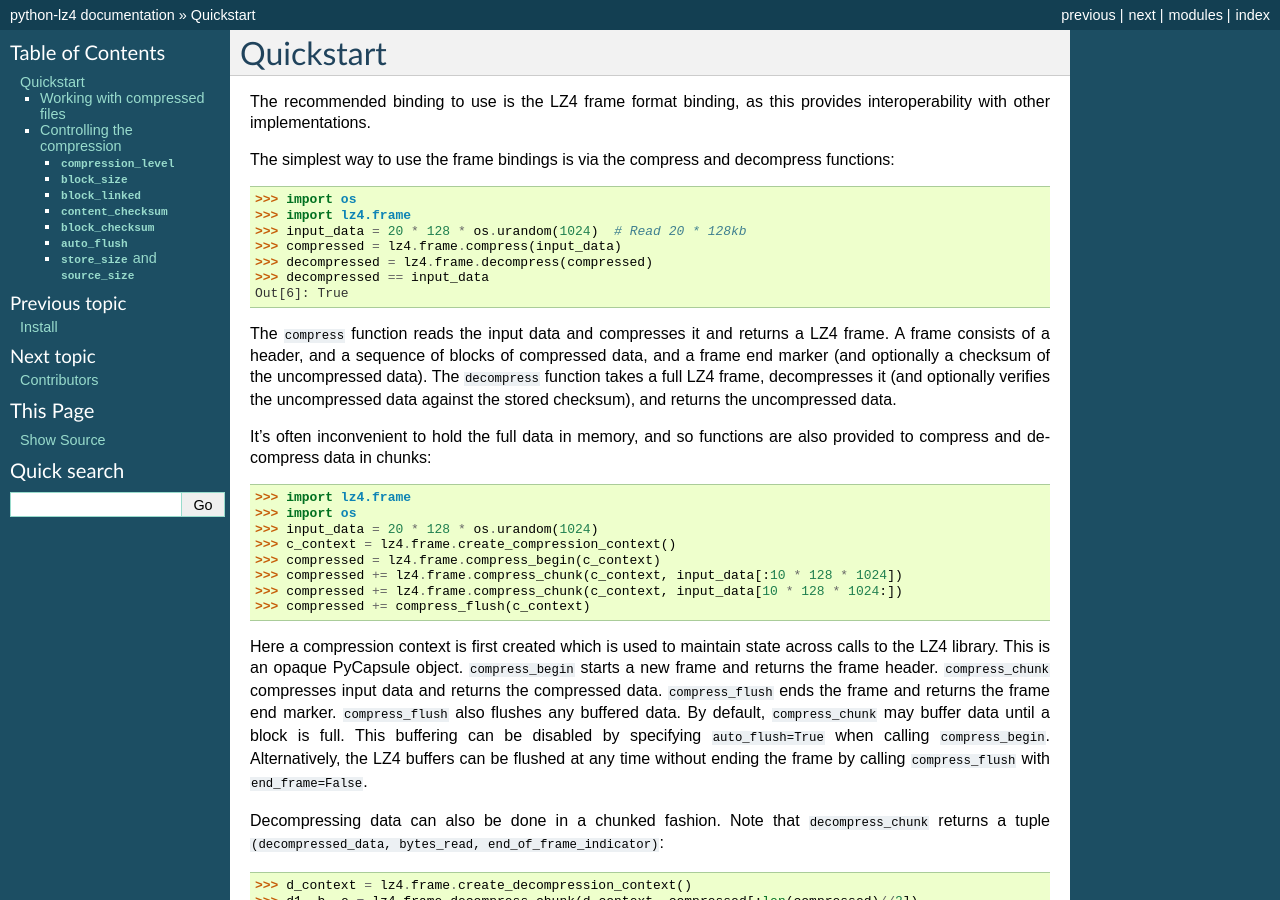
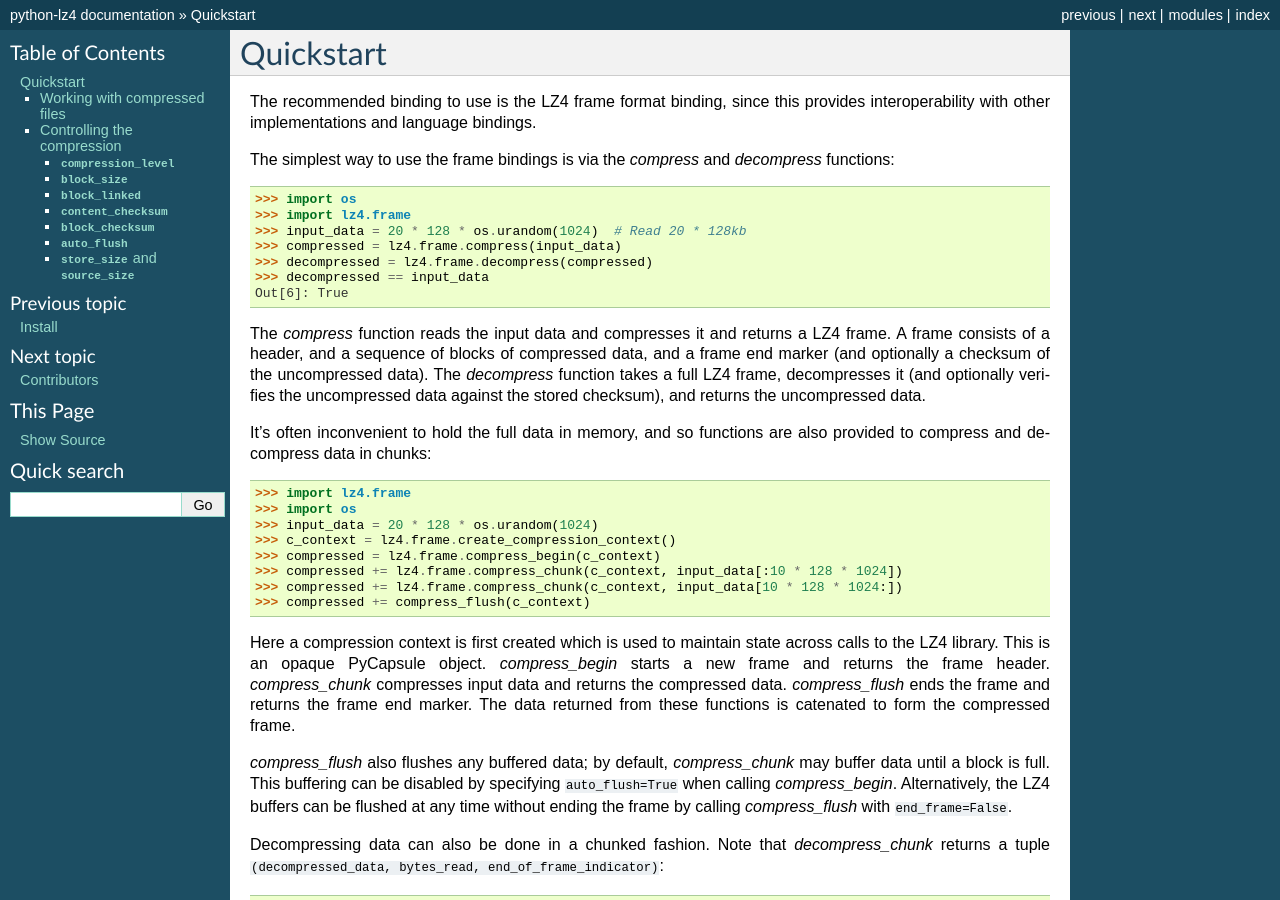
Before and after one commit to python-lz4/python-lz4, a Sphinx documentation site: the page built from docs/quickstart.rst, in a window 1280 px wide and 900 px high. Built offline with Sphinx 7.4.7, drawn with Linux system fonts in a browser that asks for light colours; pages that are not in the unit, such as notebooks, are missing from menus; the version number could not be read and is left out; some of the changed text lies outside the part shown.

Commit message:
Fix some markup in quickstart.rst

```diff
--- a/docs/quickstart.rst
+++ b/docs/quickstart.rst
@@ -1,11 +1,11 @@
 Quickstart
 ==========
 
-The recommended binding to use is the LZ4 frame format binding, as this provides
-interoperability with other implementations.
+The recommended binding to use is the LZ4 frame format binding, since this provides
+interoperability with other implementations and language bindings.
 
-The simplest way to use the frame bindings is via the compress and decompress
-functions::
+The simplest way to use the frame bindings is via the `compress` and
+`decompress` functions::
 
   >>> import os
   >>> import lz4.frame
@@ -15,10 +15,10 @@ functions::
   >>> decompressed == input_data
   Out[6]: True
 
-The ``compress`` function reads the input data and compresses it and returns a
+The `compress` function reads the input data and compresses it and returns a
 LZ4 frame. A frame consists of a header, and a sequence of blocks of compressed
 data, and a frame end marker (and optionally a checksum of the uncompressed
-data). The ``decompress`` function takes a full LZ4 frame, decompresses it (and
+data). The `decompress` function takes a full LZ4 frame, decompresses it (and
 optionally verifies the uncompressed data against the stored checksum), and
 returns the uncompressed data.
 
@@ -36,16 +36,18 @@ also provided to compress and decompress data in chunks::
 
 Here a compression context is first created which is used to maintain state
 across calls to the LZ4 library. This is an opaque PyCapsule object.
-``compress_begin`` starts a new frame and returns the frame header.
-``compress_chunk`` compresses input data and returns the compressed data.
-``compress_flush`` ends the frame and returns the frame end marker.
-``compress_flush`` also flushes any buffered data. By default,
-``compress_chunk`` may buffer data until a block is full. This buffering can be
-disabled by specifying ``auto_flush=True`` when calling ``compress_begin``.
+`compress_begin` starts a new frame and returns the frame header.
+`compress_chunk` compresses input data and returns the compressed data.
+`compress_flush` ends the frame and returns the frame end marker. The data
+returned from these functions is catenated to form the compressed frame.
+
+`compress_flush` also flushes any buffered data; by default,
+`compress_chunk` may buffer data until a block is full. This buffering can be
+disabled by specifying ``auto_flush=True`` when calling `compress_begin`.
 Alternatively, the LZ4 buffers can be flushed at any time without ending the
-frame by calling ``compress_flush`` with ``end_frame=False``.
+frame by calling `compress_flush` with ``end_frame=False``.
 
-Decompressing data can also be done in a chunked fashion. Note that ``decompress_chunk``
+Decompressing data can also be done in a chunked fashion. Note that `decompress_chunk`
 returns a tuple ``(decompressed_data, bytes_read, end_of_frame_indicator)``::
 
   >>> d_context = lz4.frame.create_decompression_context()
@@ -55,8 +57,8 @@ returns a tuple ``(decompressed_data, bytes_read, end_of_frame_indicator)``::
   Out[12]: True
 
 Rather than managing compression and decompression context objects manually, it
-is more convenient to use the ``LZ4FrameCompressor`` and
-``LZ4FrameDecompressor`` classes which provide context manager functionality::
+is more convenient to use the `LZ4FrameCompressor` and
+`LZ4FrameDecompressor` classes which provide context manager functionality::
 
   >>> import lz4.frame
   >>> import os
@@ -78,7 +80,7 @@ Working with compressed files
 The frame bindings provide capability for working with files containing LZ4
 frame compressed data. This functionality is intended to be a drop in
 replacement for that offered in the Python standard library for bz2, gzip and
-LZMA compressed files. The ``lz4.frame.open()`` function is the most convenient
+LZMA compressed files. The `lz4.frame.open()` function is the most convenient
 way to work with compressed data files::
 
   >>> import lz4.frame
@@ -91,7 +93,7 @@ way to work with compressed data files::
   >>> output_data == input_data
   True
 
-The library also provides the class ``lz4.frame.LZ4FrameFile`` for working with
+The library also provides the class `lz4.frame.LZ4FrameFile` for working with
 compressed files.
 
 
@@ -111,29 +113,29 @@ below 0 will enable "fast acceleration", proportional to the value. Values above
 16 will be treated as 16. The following module constants are provided as a
 convenience:
 
-- ``lz4.frame.COMPRESSIONLEVEL_MIN``: Minimum compression (0, default)
-- ``lz4.frame.COMPRESSIONLEVEL_MINHC``: Minimum high-compression mode (3)
-- ``lz4.frame.COMPRESSIONLEVEL_MAX``: Maximum compression (16)
+- `lz4.frame.COMPRESSIONLEVEL_MIN`: Minimum compression (0, default)
+- `lz4.frame.COMPRESSIONLEVEL_MINHC`: Minimum high-compression mode (3)
+- `lz4.frame.COMPRESSIONLEVEL_MAX`: Maximum compression (16)
 
-Availability: ``lz4.frame.LZ4FrameCompressor()``, ``lz4.frame.compress()``,
-``lz4.frame.compress_begin()``
+Availability: `lz4.frame.LZ4FrameCompressor()`, `lz4.frame.compress()`,
+`lz4.frame.compress_begin()`
 
 
 ``block_size``
 ~~~~~~~~~~~~~~
 This specifies the maximum blocksize to use for the blocks in a frame. Options:
 
-- ``lz4.frame.BLOCKSIZE_DEFAULT`` or 0: the lz4 library default
-- ``lz4.frame.BLOCKSIZE_MAX64KB`` or 4: 64 kB
-- ``lz4.frame.BLOCKSIZE_MAX256KB`` or 5: 256 kB
-- ``lz4.frame.BLOCKSIZE_MAX1MB`` or 6: 1 MB
-- ``lz4.frame.BLOCKSIZE_MAX4MB`` or 7: 4 MB
+- `lz4.frame.BLOCKSIZE_DEFAULT` or 0: the lz4 library default
+- `lz4.frame.BLOCKSIZE_MAX64KB` or 4: 64 kB
+- `lz4.frame.BLOCKSIZE_MAX256KB` or 5: 256 kB
+- `lz4.frame.BLOCKSIZE_MAX1MB` or 6: 1 MB
+- `lz4.frame.BLOCKSIZE_MAX4MB` or 7: 4 MB
 
-If unspecified, will default to ``lz4.frame.BLOCKSIZE_DEFAULT`` which is
-currently equal to ``lz4.frame.BLOCKSIZE_MAX64KB``
+If unspecified, will default to `lz4.frame.BLOCKSIZE_DEFAULT` which is
+currently equal to `lz4.frame.BLOCKSIZE_MAX64KB`
 
-Availability: ``lz4.frame.LZ4FrameCompressor()``, ``lz4.frame.compress()``,
-   ``lz4.frame.compress_begin()``
+Availability: `lz4.frame.LZ4FrameCompressor()`, `lz4.frame.compress()`,
+   `lz4.frame.compress_begin()`
 
 
 ``block_linked``
@@ -143,8 +145,8 @@ This specifies whether to use block-linked compression. If ``True``, the
 compression ratio is improved, particularly for small block sizes. Default is
 ``True``.
 
-Availability: ``lz4.frame.LZ4FrameCompressor()``, ``lz4.frame.compress()``,
-``lz4.frame.compress_begin()``
+Availability: `lz4.frame.LZ4FrameCompressor()`, `lz4.frame.compress()`,
+`lz4.frame.compress_begin()`
 
 
 ``content_checksum``
@@ -154,8 +156,8 @@ This specifies whether to enable checksumming of the uncompressed content. If
 ``True``, a checksum is stored at the end of the frame, and checked during
 decompression. Default is ``False``.
 
-Availability: ``lz4.frame.LZ4FrameCompressor()``, ``lz4.frame.compress()``,
-``lz4.frame.compress_begin()``
+Availability: `lz4.frame.LZ4FrameCompressor()`, `lz4.frame.compress()`,
+`lz4.frame.compress_begin()`
 
 
 ``block_checksum``
@@ -165,8 +167,8 @@ This specifies whether to enable checksumming of the uncompressed content of
 each block in the frame. If ``True``, a checksum is stored at the end of each
 block in the frame, and checked during decompression. Default is ``False``.
 
-Availability: ``lz4.frame.LZ4FrameCompressor()``, ``lz4.frame.compress()``,
-``lz4.frame.compress_begin()``
+Availability: `lz4.frame.LZ4FrameCompressor()`, `lz4.frame.compress()`,
+`lz4.frame.compress_begin()`
 
 
 ``auto_flush``
@@ -176,7 +178,7 @@ Enable or disable autoFlush. When autoFlush is disabled, the LZ4 library may
 buffer data internally until block is full. Default is ``False`` (autoFlush
 disabled).
 
-Availability: ``lz4.frame.LZ4FrameCompressor()``, ``lz4.frame.compress_begin()``
+Availability: `lz4.frame.LZ4FrameCompressor()``, `lz4.frame.compress_begin()`
 
 
 ``store_size`` and ``source_size``
@@ -191,12 +193,12 @@ memory buffers.
 If ``store_size`` is ``True`` the size of the uncompressed data will be stored in
 the frame header for use during decompression. Default is ``True``.
 
-Availability: ``lz4.frame.compress()``
+Availability: `lz4.frame.compress()`
 
 
 **``source_size``** This optionally specifies the uncompressed size of the source
  data to be compressed. If specified, the size will be stored in the frame
  header for use during decompression.
 
-Availability: ``lz4.frame.LZ4FrameCompressor.begin()``,
-   ``lz4.frame.compress_begin()``
+Availability: `lz4.frame.LZ4FrameCompressor.begin()`,
+   `lz4.frame.compress_begin()`
```
